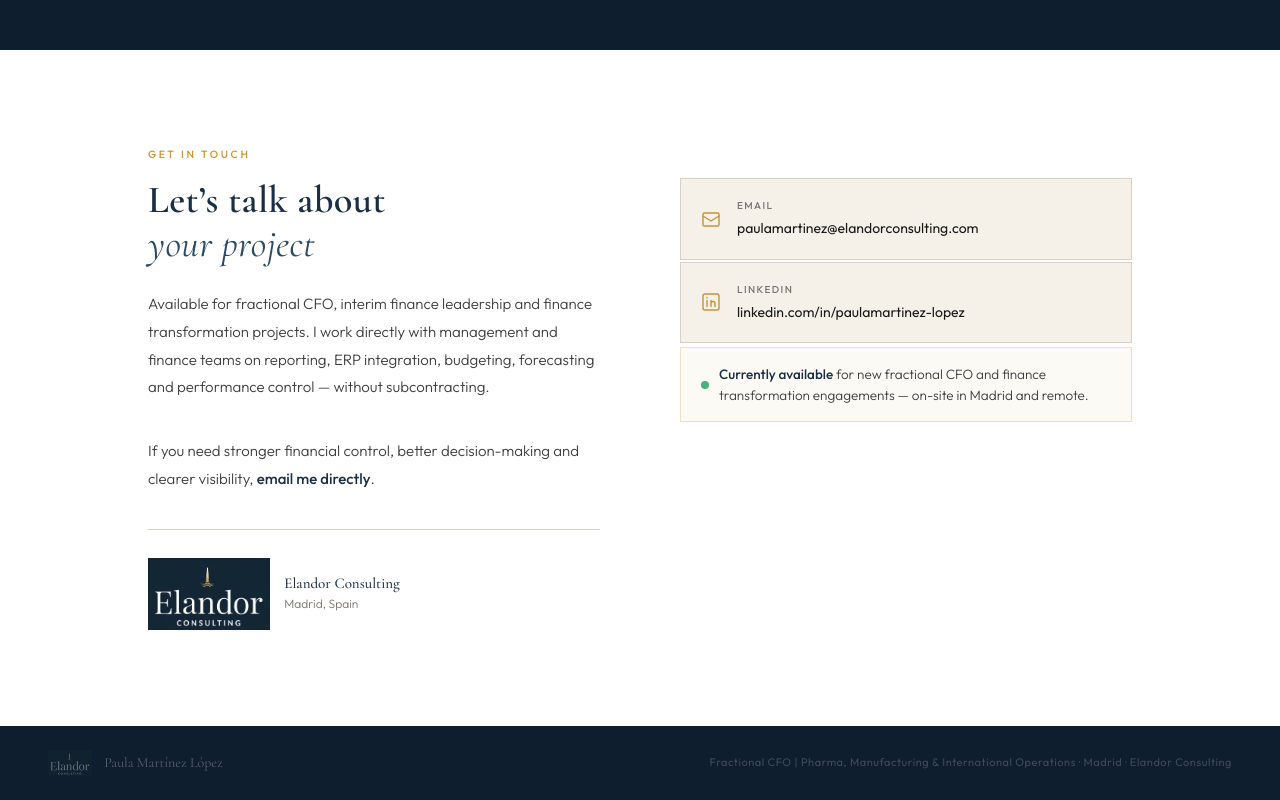
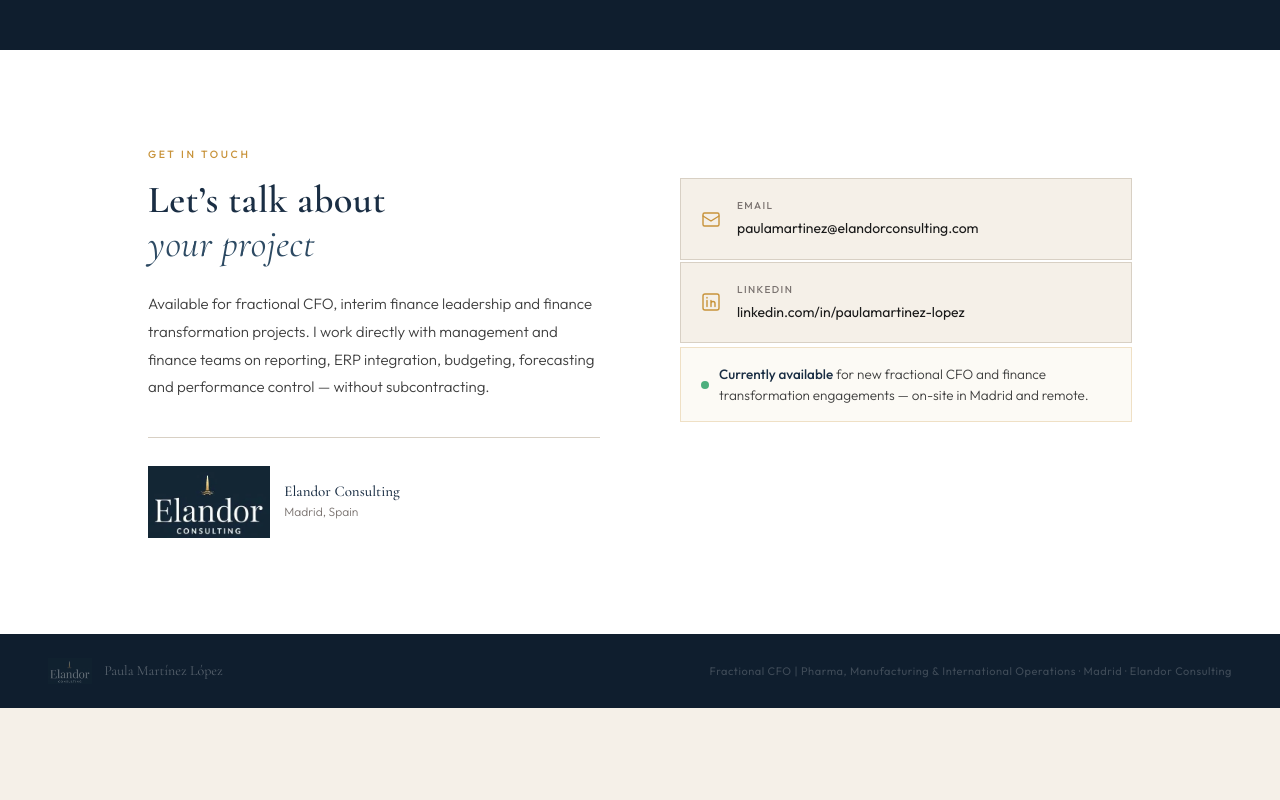
Before and after one commit to PaulaMartinezLopez/elandor-consulting, a plain HTML site: page index.html in a window 1280 px wide. Shown: the part 3307-4107 px from the top of the page. After the commit the page ends 4015 px from the top, so only its background shows below. Drawn offline with nearby package versions, Linux system fonts and the light colour scheme.

Commit message:
Remove contact paragraph from index.html
Removed a paragraph about financial control and contact.

```diff
--- a/index.html
+++ b/index.html
@@ -1098,10 +1098,6 @@
               Available for fractional CFO, interim finance leadership and finance transformation projects. I work directly with management and finance teams on reporting, ERP integration, budgeting, forecasting and performance control — without subcontracting.
             </p>
 
-            <p class="contact-body reveal">
-              If you need stronger financial control, better decision-making and clearer visibility,
-              <a href="mailto:paulamartinez@elandorconsulting.com" class="primary-link">email me directly</a>.
-            </p>
 
             <div class="contact-brand reveal">
               <img src="logo.jpeg" alt="Elandor Consulting logo" class="contact-elandor-logo" loading="lazy">
```
